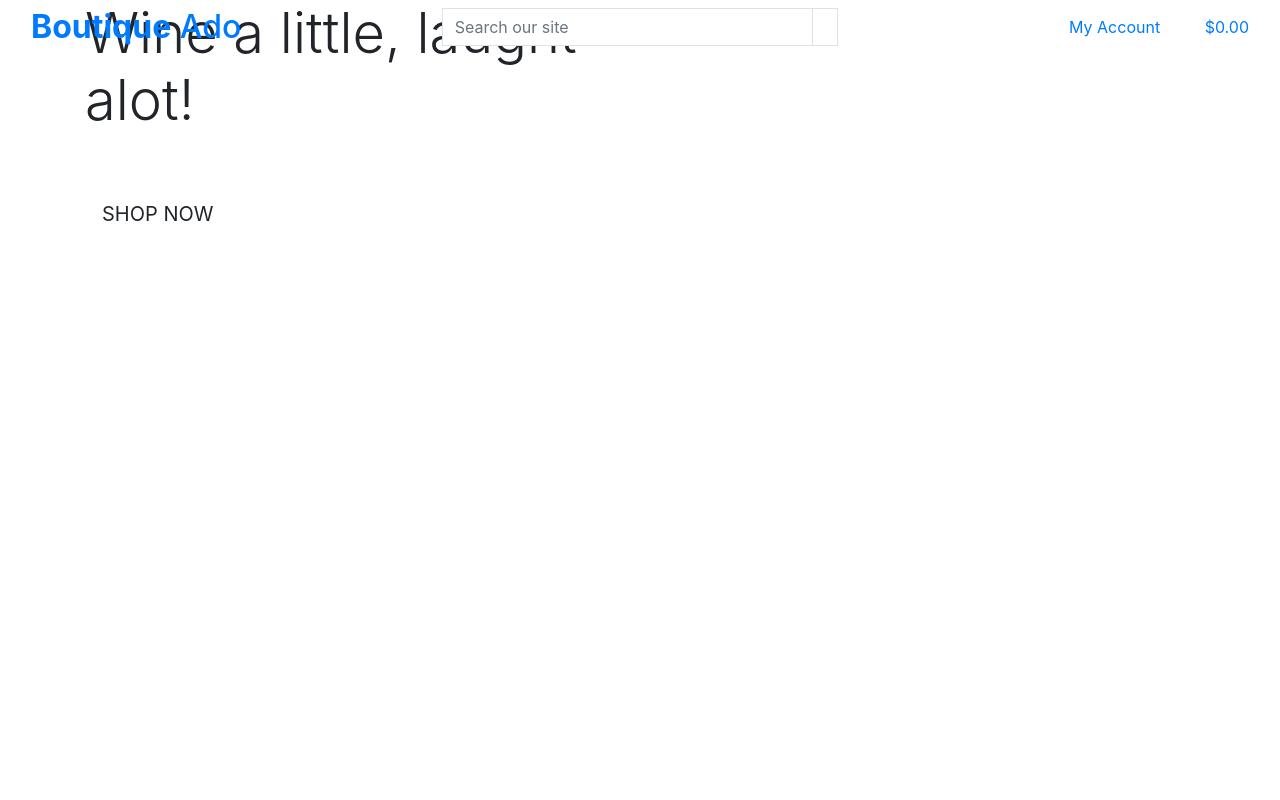
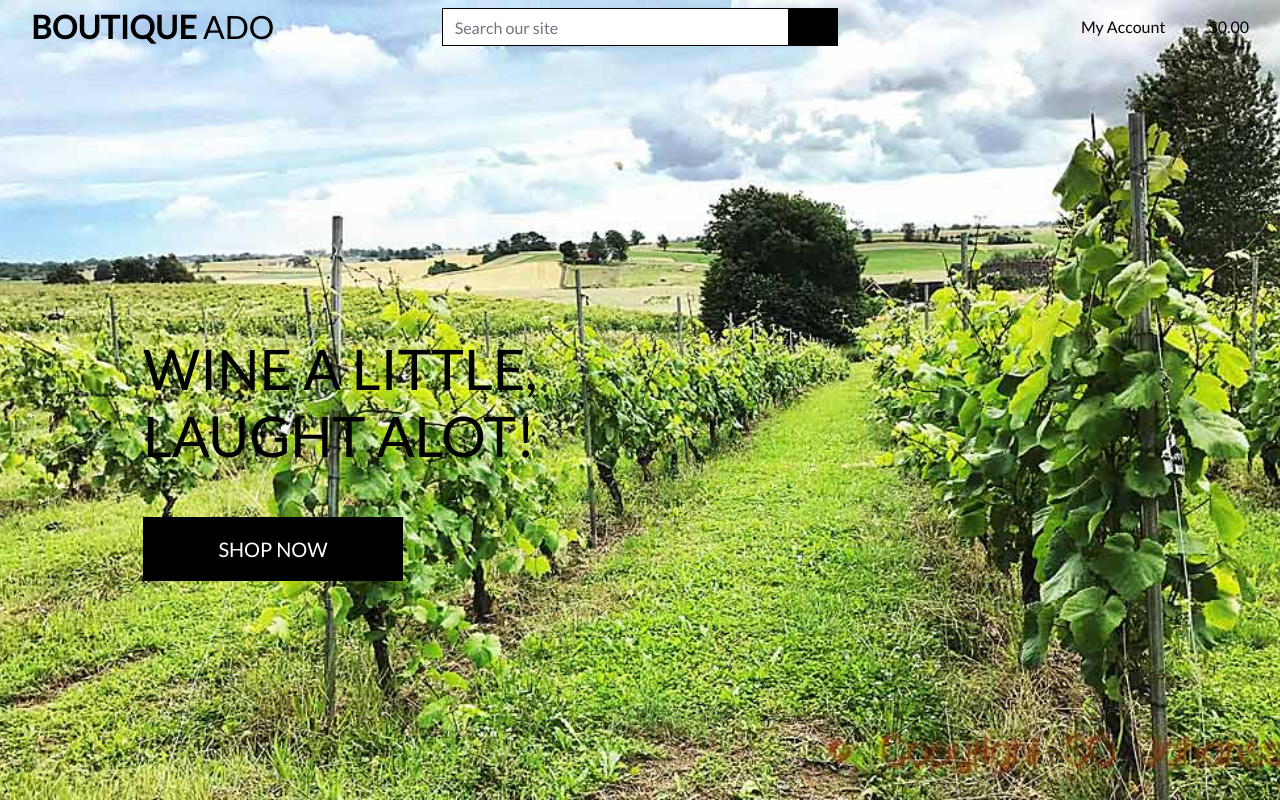
Before and after one commit to ohdamnitsnikki/wine, a Django app: page / in a window 1280 px wide. Run offline with Django 3.2, Linux system fonts and the light colour scheme; some libraries are stand-ins or nearby versions.

Commit message:
add link to googleapis and base.css

```diff
--- a/templates/base.html
+++ b/templates/base.html
@@ -15,6 +15,8 @@
 
     {% block corecss %}
         <link rel="stylesheet" href="https://cdn.jsdelivr.net/npm/bootstrap@4.6.2/dist/css/bootstrap.min.css" integrity="sha384-xOolHFLEh07PJGoPkLv1IbcEPTNtaed2xpHsD9ESMhqIYd0nLMwNLD69Npy4HI+N" crossorigin="anonymous">
+        <link rel="stylesheet" href="https://fonts.googleapis.com/css?family=Lato&display=swap">
+        <link rel="stylesheet" href="{% static 'css/base.css' %}">
     {% endblock %}
 
     {% block extra_css %}
```
